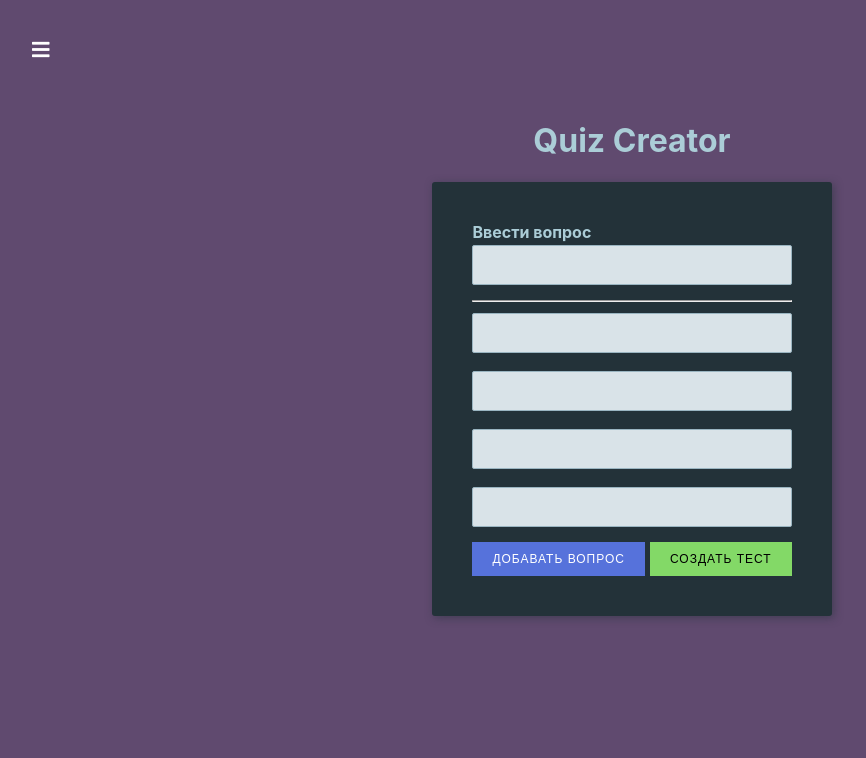
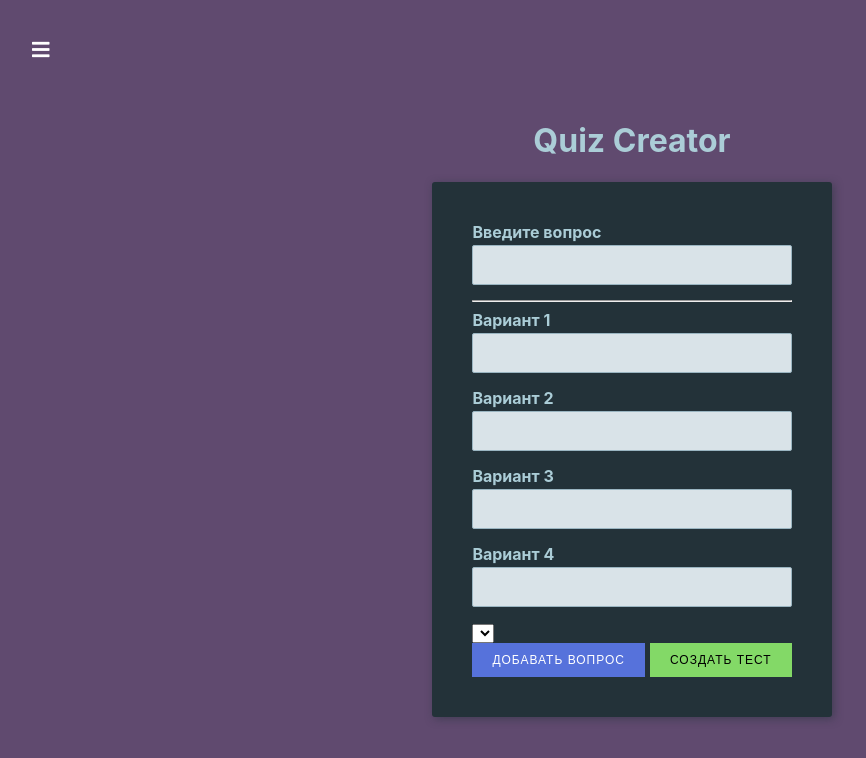
Before and after one commit to smargelov/react-learn, a React (Create React App) app: page /quiz-create in a window 1280 px wide. Shown: the top 758 px of the page, without its empty margins (8-874 px from the left). Built offline with nearby package versions, Linux system fonts and the light colour scheme.

Commit message:
Add dynamic controls render

```diff
--- a/src/containers/QuizCreator/QuizCreator.js
+++ b/src/containers/QuizCreator/QuizCreator.js
@@ -2,8 +2,35 @@
 import classes from "./QuizCreator.module.sass";
 import Input from "../../components/Ui/Input/Input";
 import Button from "../../components/Ui/Button/Button";
+import {createControl} from "../../form/formFramework";
+
+function createOptionControl(num) {
+    return createControl({
+        label: `Вариант ${num}`,
+        errorMessage: 'Значение не может быть пустым',
+    }, {required: true})
+}
+
+function createFormControls() {
+    return {
+        question: createControl({
+            label: 'Введите вопрос',
+            errorMessage: 'Вопрос не может быть пустым',
+        }, {required: true}),
+        option1: createOptionControl(1),
+        option2: createOptionControl(2),
+        option3: createOptionControl(3),
+        option4: createOptionControl(4)
+
+    }
+}
 
 class QuizCreator extends React.Component {
+    state = {
+        quiz: [],
+        formControls: createFormControls()
+    }
+
     submitHandler = event => {
         event.preventDefault()
     }
@@ -15,21 +42,42 @@
 
     }
 
+    changeHandler = (value, controlName) => {
+
+    }
+
+    renderControls() {
+        return Object.keys(this.state.formControls).map((controlName, index) => {
+            const control = this.state.formControls[controlName]
+            return (
+                <React.Fragment
+                    key={controlName + index}>
+                    <Input
+                        value={control.value}
+                        label={control.label}
+                        errorMessage={control.errorMessage}
+                        valid={control.valid}
+                        touched={control.touched}
+                        shouldValidate={!!control.validation}
+                        onChange={event => this.changeHandler(event.target.value, controlName)}
+                    />
+                    {index === 0 ? <hr/> : null}
+                </React.Fragment>
+            )
+        })
+    }
+
     render() {
         return (
             <div className={classes.QuizCreator}>
                 <div>
                     <h1>Quiz Creator</h1>
                     <form onSubmit={this.submitHandler}>
-                        <Input
-                        label="Ввести вопрос"
-                        />
-                        <hr/>
-                        <Input/>
-                        <Input/>
-                        <Input/>
-                        <Input/>
+                        {this.renderControls()}
+                        <select name="" id="">
 
+                        </select>
+                        <br/>
                         <Button
                             type="primary"
                             onClick={this.addQuestionHandler}>
--- a/src/containers/QuizCreator/QuizCreator.module.sass
+++ b/src/containers/QuizCreator/QuizCreator.module.sass
@@ -6,7 +6,9 @@
     background-color: mix($bg-color, violet, 70%)
     flex-grow: 1
 
-    & > div
+    hr
+
+        background-color: $white-color
 
     h1
         text-align: center
--- /dev/null
+++ b/src/form/formFramework.js
@@ -0,0 +1,9 @@
+export function createControl(config, validation) {
+    return {
+        ...config,
+        validation,
+        valid: !validation,
+        touched: false,
+        value: ''
+    }
+}
```
